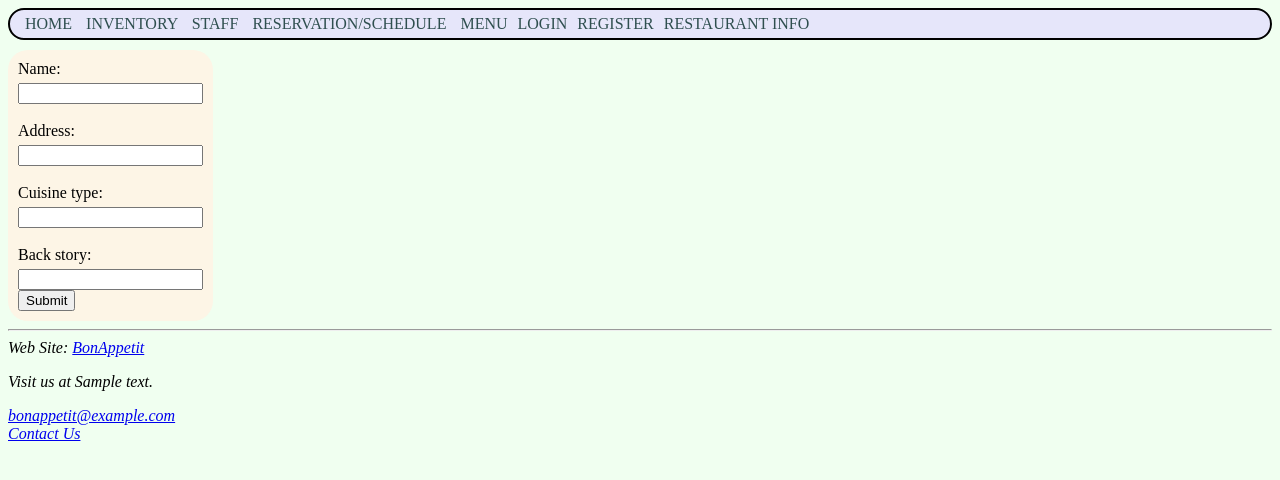
After one commit to coolryan/BonAppetitRestaurantManagementSystem, a PHP site: page /restaurant_info.php in a window 1280 px wide. The commit adds this page. Shown: the top 480 px of the page. Run offline with PHP 8.4, Linux system fonts and the light colour scheme; tables that the repository leaves empty hold one stand-in row (values such as "Sample post").

Commit message:
created new page to edit restaurant information with an ids and update teh MySQl

```diff
--- a/add_data.sql
+++ b/add_data.sql
@@ -20,8 +20,8 @@ INSERT INTO menu_item (name, description, price, active, category) VALUES
 ("Jalapaño Poppers", "Breaded jalapeño peppers served with salsa.", 6.99, 1, "Appetizers"),
 ("Quesadilla", "Fresh qusadilla with cheddar and mozzarella cheese, served with salsa.", 7.49, 1, "Appetizers");
 
-INSERT INTO restaurant (name, address, cuisine_type)
-VALUES ("Bon Appetiti","10th Street Ave, NYC, NY, 113642, USA", "American");
+INSERT INTO restaurant (name, address, cuisine_type, back_story)
+VALUES ("Bon Appetiti","10th Street Ave, NYC, NY, 113642, USA", "American", "Ted and James Bradley were born and raised in New York City, NY. In early 1920s, they open the Bon Appetit Paris restaruarnt in small town of Glen Cove, NY. They always holding to tehir true motto The Best Food, The Best Restaurant. Many people loved so that they decide about it to their friends and family. Unforuntely, over the course of years since 1920s, they were grow tire the orginal location and decide to open up newer and better version the restaurant. but then the popularity went down due to the great depression. The orginal owners got sick and malnurshed during at the time and they decesse and the restuarnt was closed for long time. After many years had pass. Unknown new oweners some how gain the opportunity in 21th century and decide to create website about this restaurant and had modern day touches to it.");
 -- ("", "", "Italian"),
 -- ("", "", "French"),
 -- ("", "", "Chinese"),
--- a/create_db.sql
+++ b/create_db.sql
@@ -48,11 +48,12 @@ CREATE TABLE IF NOT EXISTS menu_item_ingredient (
 );
 
 CREATE TABLE IF NOT EXISTS restaurant (
+	id INT NOT NULL AUTO_INCREMENT PRIMARY KEY,
 	name varchar(30) NOT NULL,
 	address varchar(120) NOT NULL,
-	cuisine_type varchar(30) NOT NULL
+	cuisine_type varchar(30) NOT NULL,
+	back_story varchar(1500) NOT NULL
 );
-
 
 create user 'bonappetit'@'localhost' identified by 'bonappetit';
 grant ALL on bonappetit.* to 'bonappetit'@'localhost';
--- a/public/Header.php
+++ b/public/Header.php
@@ -24,6 +24,7 @@ Purpose: To create navigation bar for restaurant mangement system
 		echo '<a href="/menu.php">Menu</a>';
 		echo '<a href="/Login.php">Login</a>';
 		echo '<a href="/Registration.php">Register</a>';
+		echo '<a href="/restaurant_info.php">Restaurant Info</a>';
 	}
 ?>
 		</header>
--- a/public/editmenuitem.php
+++ b/public/editmenuitem.php
@@ -7,7 +7,6 @@
 	<link rel="stylesheet" type="text/css" href="CSS/Main.css">
 </head>
 <body>
-
 <?php
 	require_once("Header.php");
 	require_once("Connect.php");
@@ -61,7 +60,6 @@
 ?>
 
 <form action="editmenuitem.php" class="form" method="POST">
-	<div class="container1">
 	<input name="id" type="hidden" value="<?= $item_id; ?>">
 	<label for="name">Name</label>
 	<input type="text" name="name" value="<?= $name; ?>" autocomplete="off" required><br>
@@ -84,7 +82,6 @@
 
 	<input type="submit" name="save" value="Save"><br>
 	<input type="button" name="cancel" value="Cancel" onClick="window.location.href='/editmenu.php';"><br>
-	</div>
 </form>
 <?php include_once('Footer.php'); ?>
 </body>
--- /dev/null
+++ b/public/restaurant_info.php
@@ -0,0 +1,89 @@
+<!DOCTYPE html>
+<html>
+<head>
+	<meta charset="utf-8">
+	<meta name="viewport" content="width=device-width, initial-scale=1">
+	<title>Restaurant Information</title>
+	<link rel="stylesheet" type="text/css" href="CSS/Main.css">
+</head>
+<body>
+	<?php
+		// Header
+		require_once("Header.php");
+		require_once("utils.php");
+		checkAndStartSession();
+		$logged_in = isLoggedIn();
+
+		// Connect to MySQL
+		require_once("Connect.php");
+		//$qry_result = mysqli_query($conn, "SELECT * FROM restaurant")->fetch_assoc();
+		//$restaurantName = $qry_result['name'];
+	?>
+	<?php
+		if (isset($_POST['name'])) {
+			// get all of the form data
+			$id = (empty($_POST['id'])) ? null : $_POST['id'];
+			$name = $_POST['name'];
+			$address = $_POST['address'];
+			$cuisine_type = $_POST['cuisine_type'];
+			$back_story = $_POST['back_story'];
+
+			if($id == null) {
+				$qry = "INSERT INTO restaurant (id, name, address, cuisine_type, back_story) VALUES (NULL, '{$name}', '{$address}', '{$cuisine_type}', '{$back_story}')";
+			}
+			else {
+				$qry = "UPDATE restaurant SET name='{$name}', address='{$address}', cuisine_type='{$cuisine_type}', back_story= '{$back_story}' WHERE id={$id}";
+			}
+
+			$qry_result = mysqli_query($conn, $qry);
+			if($qry_result) {
+				$success = True;
+			}
+
+			if(isset($error_msg)) {
+				echo "<p color='red'>".$error_msg."</p>";
+			} else if(isset($success) && $success) {
+				echo "<p color='green'>Menu item saved!</p>";
+			}
+		}
+		else if(!empty($_GET['id'])) {
+			$id = $_GET['id'];
+			$qry_result = mysqli_query($conn, "SELECT * FROM restaurant where id= {$id}");
+			$restaurant = mysqli_fetch_assoc($qry_result);
+			$name = $restaurant["name"];
+			$address = $restaurant["address"];
+			$cuisine_type = $restaurant["cuisine_type"];
+			$back_story = $restaurant["back_story"];
+		}
+		else {
+			$id = "";
+			$name = "";
+			$address = "";
+			$cuisine_type = "";
+			$back_story = "";
+		}
+	?>
+	<form action="restaurant_info.php" method="POST">
+		<input type="hidden" name="id" value="<?=$id?>">
+
+		<label for="name">Name:</label>
+		<input type="text" name="name" value="<?=$name?>" autocomplete="off" required><br>
+
+		<label for="address">Address:</label>
+		<input type="text" name="address" value="<?=$address?>" autocomplete="off" required><br>
+
+		<label for="cuisine_type">Cuisine type:</label>
+		<input type="text" name="cuisine_type" value="<?=$cuisine_type?>" autocomplete="off" required><br>
+
+		<label for="back_story">Back story:</label>
+		<input type="text" name="back_story" value="<?=$back_story?>" autocomplete="off" required>
+
+		<input type="submit" name="Submit">
+	</form>
+
+	<?php
+		// Footer
+		require_once("Footer.php");
+	?>
+</body>
+</html>
```
Also changed, not shown: public/Welcome.php (+1 -37 lines). Lines whose indentation alone changed are shown as unchanged.
